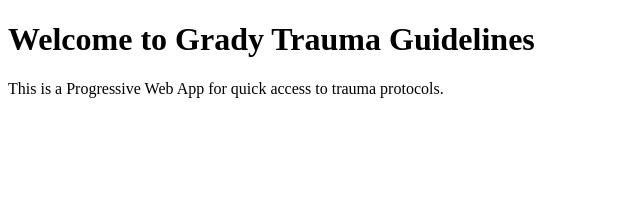
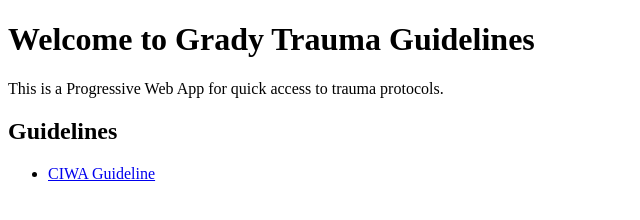
Before and after one commit to mb220273/Guidelines, a plain HTML site: page index.html in a window 1280 px wide. Shown: the whole page, without its empty margins (0-640 px from the left). Drawn offline with Linux system fonts and the light colour scheme.

Commit message:
GitHub Pages

```diff
--- a/index.html
+++ b/index.html
@@ -10,5 +10,11 @@
 <body>
   <h1>Welcome to Grady Trauma Guidelines</h1>
   <p>This is a Progressive Web App for quick access to trauma protocols.</p>
-</body>
+
+
+<h2>Guidelines</h2>
+<ul>
+  <li><a href="guidelines/CIWA%20Guideline.pdf" target="_blank">CIWA Guideline</a></li>
+</ul>
+
 </html>
```
